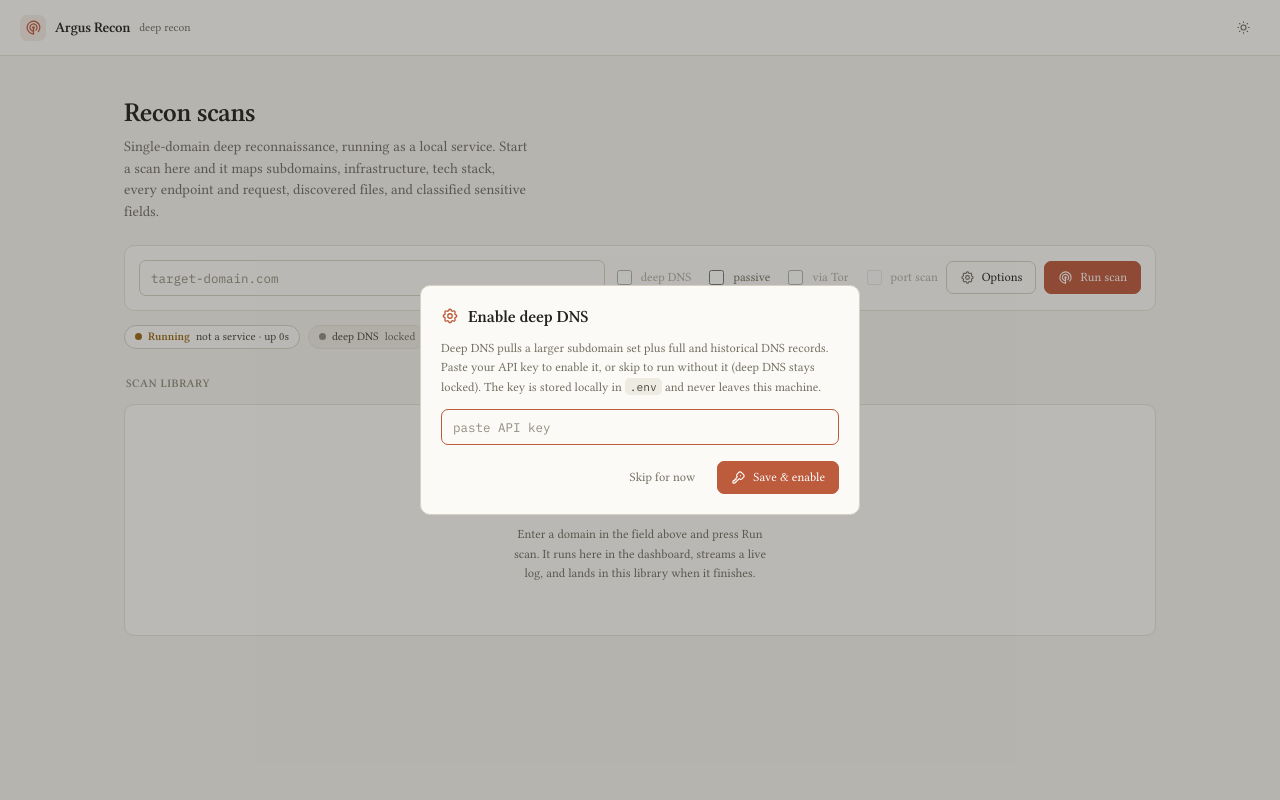
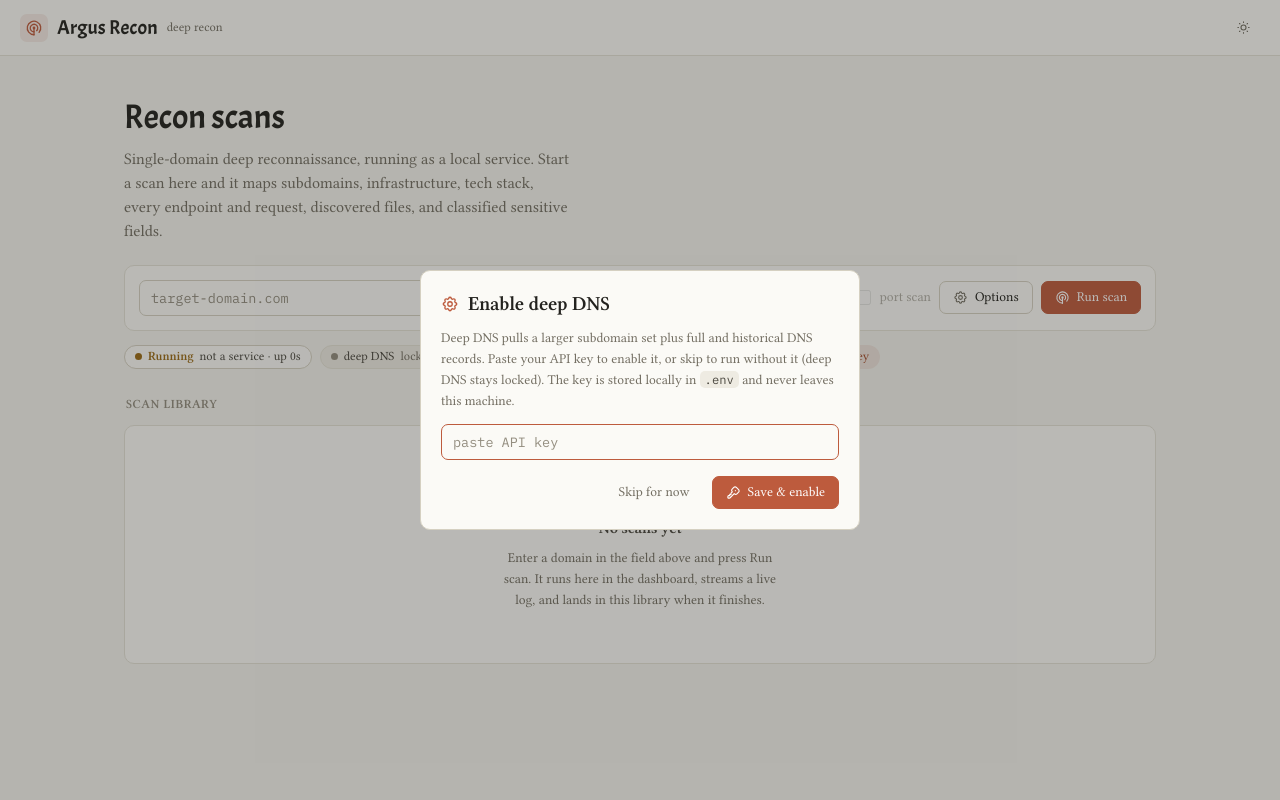
Before and after one commit to Nahom-digital/argus-recon, a Flask app: page / in a window 1280 px wide. Run offline with Flask 3, Linux system fonts and the light colour scheme; data that the repository does not hold is empty.

Commit message:
Enlarge the type scale and add Acme display font for the biggest headings
* Raise the whole font-size scale: small UI text a little larger, headings
  clearly larger, and the display size stepped up the most.
* Add self-hosted Acme as the display font (--display) and use it for the
  biggest text: the brand wordmark, the home page title, and the detail-view
  domain title. Libertinus Serif stays for text, IBM Plex Mono for data.

```diff
--- a/web/static/css/app.css
+++ b/web/static/css/app.css
@@ -15,6 +15,7 @@
 @font-face{font-family:'Libertinus Serif';font-style:italic;font-weight:400;font-display:swap;src:url(../fonts/libertinus-400i.woff2) format('woff2')}
 @font-face{font-family:'Libertinus Serif';font-style:normal;font-weight:600;font-display:swap;src:url(../fonts/libertinus-600.woff2) format('woff2')}
 @font-face{font-family:'Libertinus Serif';font-style:normal;font-weight:700;font-display:swap;src:url(../fonts/libertinus-700.woff2) format('woff2')}
+@font-face{font-family:'Acme';font-style:normal;font-weight:400;font-display:swap;src:url(../fonts/acme-400.woff2) format('woff2')}
 
 /* ---- tokens --------------------------------------------------------------- */
 :root{
@@ -36,8 +37,9 @@
   --r:10px; --r-sm:7px; --r-xs:5px; --r-pill:999px;
   --sans:'Libertinus Serif',Georgia,'Times New Roman',serif;
   --mono:'IBM Plex Mono',ui-monospace,'SF Mono',Menlo,monospace;
-  --fs-xs:11.5px; --fs-sm:12.5px; --fs-base:13.5px; --fs-md:14.5px;
-  --fs-lg:17px; --fs-xl:21px; --fs-2xl:27px;
+  --display:'Acme','Libertinus Serif',Georgia,sans-serif;
+  --fs-xs:12.5px; --fs-sm:13.5px; --fs-base:14.5px; --fs-md:16px;
+  --fs-lg:20px; --fs-xl:25px; --fs-2xl:34px;
   --ease:cubic-bezier(.23,1,.32,1); --ease-io:cubic-bezier(.77,0,.175,1);
   --z-sticky:20; --z-drop:40; --z-modal:60; --z-toast:80; --z-tip:100;
   color-scheme:light;
@@ -106,11 +108,12 @@ svg.ic{width:1em;height:1em;flex:none;vertical-align:-.14em}
   background:var(--surface);border-bottom:1px solid var(--border);
   position:sticky;top:0;z-index:var(--z-sticky);
 }
-.brand{display:flex;align-items:center;gap:9px;font-weight:600;font-size:var(--fs-md);color:var(--ink);letter-spacing:-.02em}
-.brand .mark{width:26px;height:26px;display:grid;place-items:center;color:var(--accent);
+.brand{display:flex;align-items:center;gap:9px;font-family:var(--display);font-weight:400;
+  font-size:var(--fs-lg);color:var(--ink);letter-spacing:.005em}
+.brand .mark{width:28px;height:28px;display:grid;place-items:center;color:var(--accent);
   background:var(--accent-weak);border-radius:var(--r-sm)}
-.brand .mark svg{width:17px;height:17px}
-.brand small{color:var(--muted);font-weight:450;font-size:var(--fs-xs);letter-spacing:0}
+.brand .mark svg{width:18px;height:18px}
+.brand small{font-family:var(--sans);color:var(--muted);font-weight:450;font-size:var(--fs-xs);letter-spacing:0}
 .topbar .spacer{flex:1}
 .topbar .crumbs{display:flex;align-items:center;gap:8px;color:var(--muted);font-size:var(--fs-sm);min-width:0}
 .topbar .crumbs a{color:var(--muted)}.topbar .crumbs a:hover{color:var(--ink)}
--- a/web/static/css/home.css
+++ b/web/static/css/home.css
@@ -4,7 +4,7 @@
 .home{max-width:1080px;margin:0 auto;padding:40px 24px 80px}
 .home-head{display:flex;align-items:flex-end;gap:20px;margin-bottom:8px}
 .home-head .lede{flex:1;min-width:0}
-.home-head h1{font-size:var(--fs-2xl);letter-spacing:-.025em;margin-bottom:6px}
+.home-head h1{font-family:var(--display);font-weight:400;font-size:var(--fs-2xl);letter-spacing:0;margin-bottom:8px}
 .home-head p{color:var(--muted);font-size:var(--fs-md);max-width:60ch}
 
 /* new-scan bar */
--- a/web/static/css/scan.css
+++ b/web/static/css/scan.css
@@ -333,7 +333,7 @@
 .scan-layout.detail-mode .side,.scan-layout.detail-mode .main{display:none}
 .scan-layout.detail-mode .detail-view{display:block}
 .dv-head{display:flex;align-items:flex-start;justify-content:space-between;gap:16px;margin:0 auto 20px;max-width:var(--dv-w)}
-.dv-head h2{font-size:var(--fs-2xl);letter-spacing:-.02em;color:var(--ink);font-family:var(--mono);font-weight:600}
+.dv-head h2{font-size:var(--fs-2xl);letter-spacing:0;color:var(--ink);font-family:var(--display);font-weight:400}
 .dv-substats{display:flex;flex-wrap:wrap;gap:8px;margin-top:10px}
 /* jump-to-section chips: the tables are stacked, so the header doubles as nav */
 .dv-stat{font-size:var(--fs-sm);color:var(--muted);background:var(--surface-2);border:1px solid var(--border);
```
Also changed, not shown: web/static/fonts/acme-400.woff2 (added).
